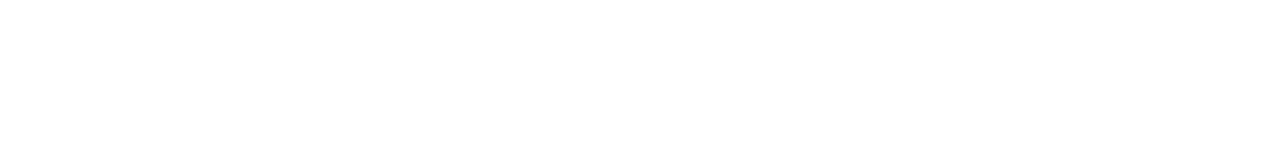
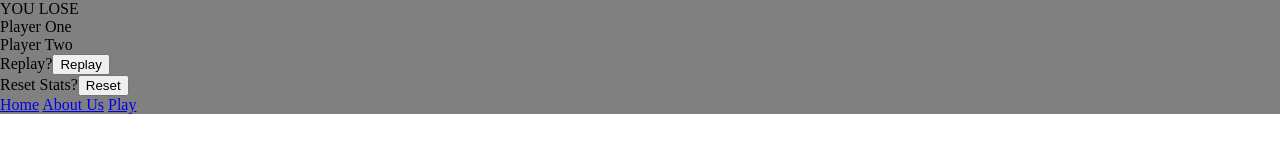
Before and after one commit to Cosmic-Checkers/Cosmic-Checkers, a plain HTML site: page results/results.html in a window 1280 px wide. Drawn offline with Linux system fonts and the light colour scheme; files that its build step writes are made by us from their sources.

Commit message:
Added HTML. Need to clarify what data this page will receive.

```diff
--- a/results/results.html
+++ b/results/results.html
@@ -9,7 +9,7 @@
     <link rel="stylesheet" href="styles/reset.css">
     <link rel="stylesheet" href="styles/style.css">
     <link rel="stylesheet" href="styles/home.css">
-    <title>Cosmic Checkers</title>
+    <title>Cosmic Checkers - Results</title>
 </head>
 
 <body>
@@ -17,6 +17,19 @@
 
     </header>
     <main>
+        <section class="recent-game-result">YOU LOSE</section>
+        <section class="player-one-stats">Player One</section>
+        <section class="player-two-stats">Player Two</section>
+        <section class="replay-reset-stats">
+            <label>Replay?<button>Replay</button></label>
+            <br>
+            <label>Reset Stats?<button>Reset</button></label>
+            <nav>
+                <label><a href="../index.html">Home</a></label>
+                <label><a href="../about-us.html">About Us</a></label>
+                <label><a href="../board-files/board.html">Play</a></label>
+            </nav>
+        </section>
 
     </main>
     <footer>
```
